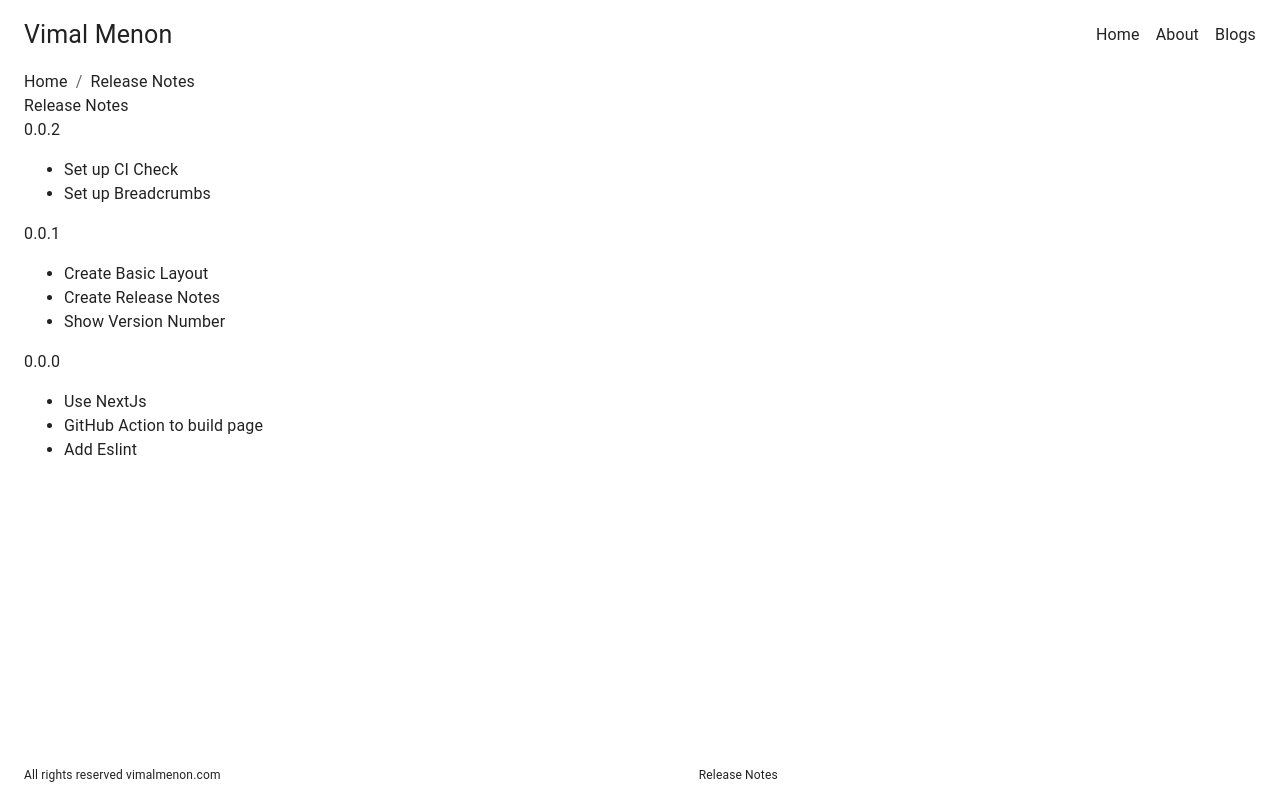
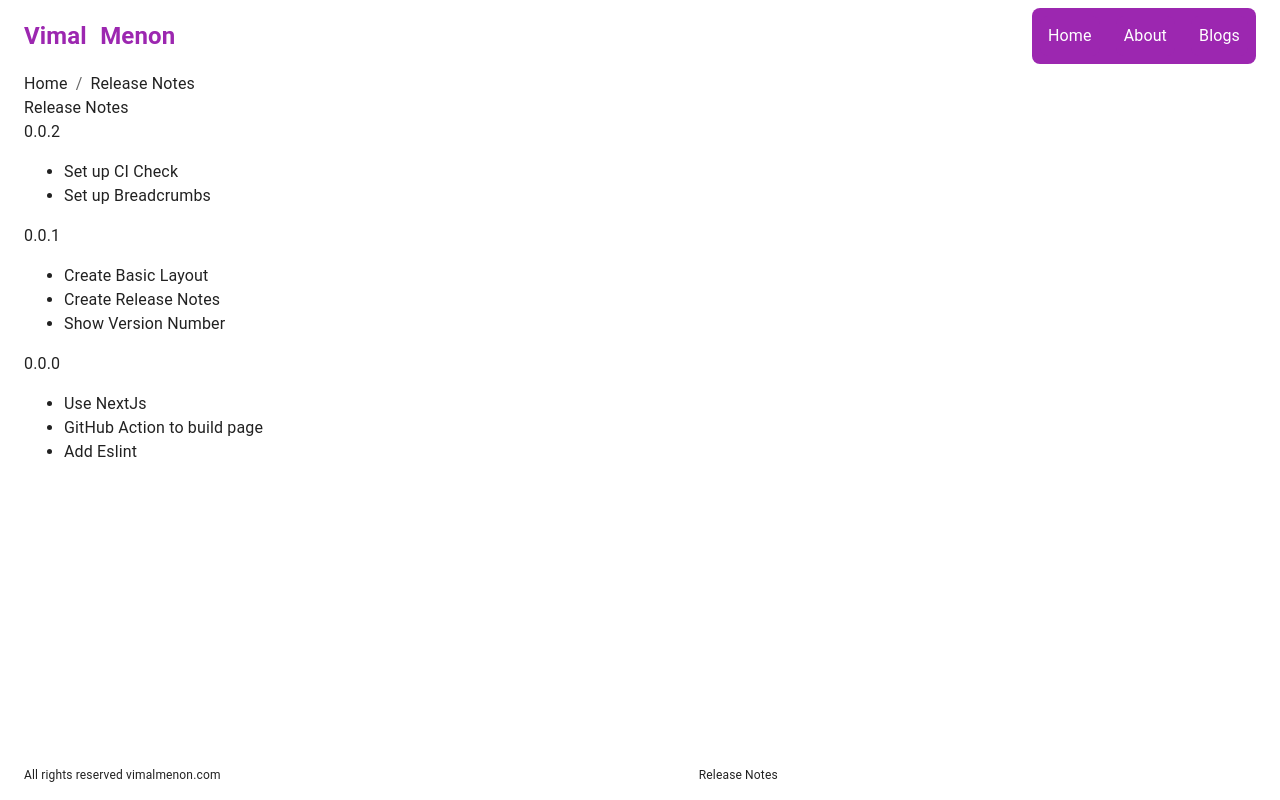
Before and after one commit to vimalmenon/vimalmenon.github.io, a Next.js app: page /release-notes in a window 1280 px wide. Built offline with nearby package versions, Linux system fonts and the light colour scheme; what @mui/material-nextjs would draw is missing.

Commit message:
working on Header

```diff
--- a/src/app/layout.tsx
+++ b/src/app/layout.tsx
@@ -5,6 +5,8 @@ import { Footer, Header } from '@common';
 import { IReactChildren } from '@types';
 import Container from '@mui/material/Container';
 import Box from '@mui/material/Box';
+import { ThemeProvider } from '@mui/material/styles';
+import { theme } from '@data';
 
 export const metadata: Metadata = {
   title: 'Vimal Menon',
@@ -12,13 +14,14 @@ export const metadata: Metadata = {
 };
 
 const RootLayout: React.FC<IReactChildren> = ({ children }) => {
+  // console.log(theme);
   return (
     <html lang="en">
       <meta name="viewport" content="initial-scale=1, width=device-width" />
-
       <body>
         <AppRouterCacheProvider options={{ enableCssLayer: true }}>
           <CssBaseline />
+          <ThemeProvider theme={theme}>
             <Container
               maxWidth="xl"
               sx={{ display: 'flex', flexDirection: 'column', minHeight: '100vh' }}
@@ -28,6 +31,7 @@ const RootLayout: React.FC<IReactChildren> = ({ children }) => {
 
               <Footer />
             </Container>
+          </ThemeProvider>
         </AppRouterCacheProvider>
       </body>
     </html>
--- a/src/common/Header/Header.component.tsx
+++ b/src/common/Header/Header.component.tsx
@@ -4,9 +4,28 @@ import { Link } from './Link';
 
 export const Header: React.FC = () => {
   return (
-    <Box component="header" sx={{ display: 'flex', justifyContent: 'space-between', marginY: 2 }}>
-      <Box sx={{ display: 'flex', fontSize: '25px' }}>Vimal Menon</Box>
-      <Box sx={{ borderRadius: 10, display: 'flex', gap: 2 }}>
+    <Box component="header" sx={{ display: 'flex', justifyContent: 'space-between', marginY: 1 }}>
+      <Box
+        sx={{
+          display: 'flex',
+          fontSize: '1.5em',
+          color: 'primary.500',
+          alignItems: 'center',
+          fontWeight: 'bold',
+          wordSpacing: '0.3em',
+        }}
+      >
+        Vimal Menon
+      </Box>
+      <Box
+        sx={{
+          borderRadius: 2,
+          display: 'flex',
+          gap: 2,
+          backgroundColor: 'primary.500',
+          padding: 1,
+        }}
+      >
         {HeaderNavigation.map((nav) => (
           <Link navigation={nav} key={nav.name} />
         ))}
--- a/src/common/Header/Link/Link.component.tsx
+++ b/src/common/Header/Link/Link.component.tsx
@@ -7,13 +7,21 @@ import { usePathname } from 'next/navigation';
 
 export const Link: React.FC<ILink> = ({ navigation }) => {
   const pathname = usePathname();
+  const selected = pathname === navigation.link;
   return (
     <MuiLink
       component={NextLink}
       href={navigation.link}
-      underline={pathname === navigation.link ? 'always' : 'none'}
-      sx={{ fontSize: '16px', alignItems: 'center', display: 'flex' }}
-      color="text.primary"
+      underline={selected ? 'always' : 'none'}
+      sx={{
+        fontSize: '16px',
+        alignItems: 'center',
+        display: 'flex',
+        backgroundColor: selected ? 'primary.400' : 'primary.500',
+        borderRadius: 2,
+        padding: 1,
+      }}
+      color="common.white"
     >
       {navigation.name}
     </MuiLink>
--- a/src/data/index.ts
+++ b/src/data/index.ts
@@ -1 +1,2 @@
 export * from './navigation';
+export * from './theme';
--- /dev/null
+++ b/src/data/theme/index.ts
@@ -0,0 +1,31 @@
+'use client';
+
+import { createTheme } from '@mui/material/styles';
+import { purple, pink } from '@mui/material/colors';
+
+export const theme = createTheme({
+  palette: {
+    primary: purple,
+    secondary: {
+      main: '#764f06',
+    },
+    error: pink,
+    background: {
+      default: '#e3f2fd',
+      paper: '#bbdefb',
+    },
+  },
+  typography: {
+    h1: {
+      fontSize: '2.5rem',
+      fontWeight: 500,
+    },
+    h2: {
+      fontSize: '2rem',
+      fontWeight: 500,
+    },
+    body1: {
+      fontSize: '1rem',
+    },
+  },
+});
```
Also changed, not shown: 1 other file (tests, documents, lock files or other folders). Lines whose indentation alone changed are shown as unchanged.
